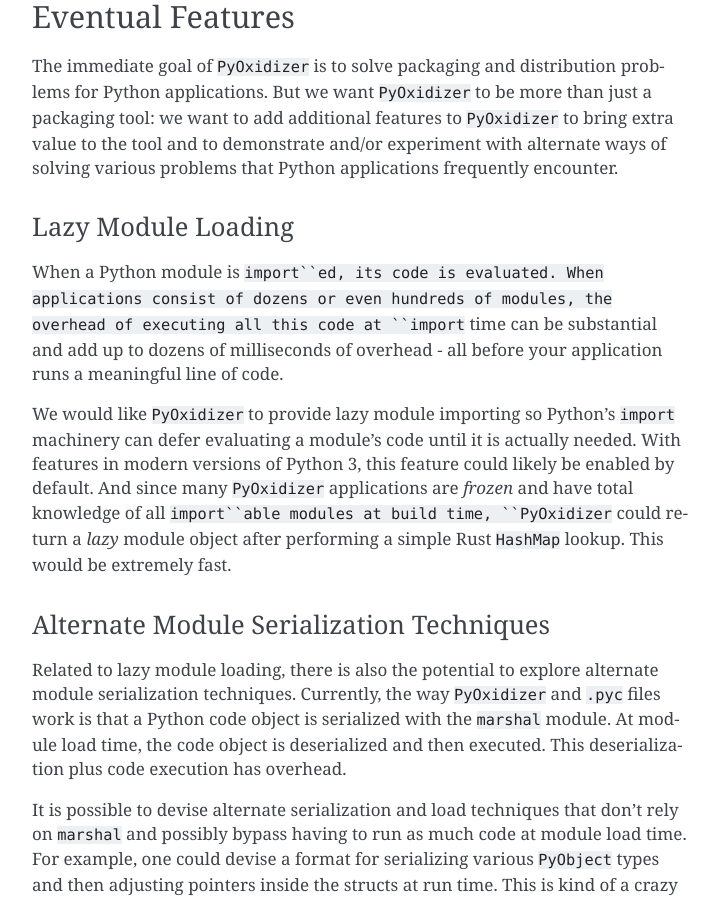
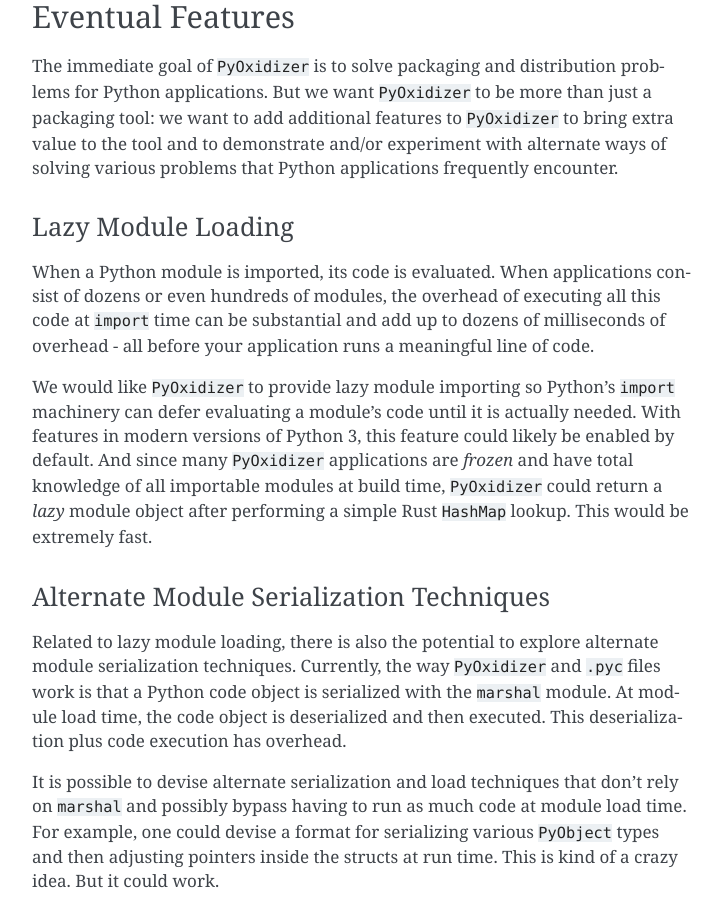
Before and after one commit to indygreg/PyOxidizer, a Sphinx documentation site: the page built from docs/status.rst, in a window 1280 px wide and 900 px high, scrolled down 3881 px. Shown: the whole window, without its empty margins (388-1110 px from the left). Built offline with Sphinx 7.4.7, drawn with Linux system fonts in a browser that asks for light colours; the version number could not be read and is left out.

Commit message:
docs: fix some syntax issues

```diff
--- a/docs/status.rst
+++ b/docs/status.rst
@@ -201,7 +201,7 @@
 Lazy Module Loading
 -------------------
 
-When a Python module is ``import``ed, its code is evaluated. When applications
+When a Python module is imported, its code is evaluated. When applications
 consist of dozens or even hundreds of modules, the overhead of executing all
 this code at ``import`` time can be substantial and add up to dozens of
 milliseconds of overhead - all before your application runs a meaningful line
@@ -211,7 +211,7 @@
 ``import`` machinery can defer evaluating a module's code until it is actually
 needed. With features in modern versions of Python 3, this feature could likely
 be enabled by default. And since many ``PyOxidizer`` applications are
-*frozen* and have total knowledge of all ``import``able modules at build time,
+*frozen* and have total knowledge of all importable modules at build time,
 ``PyOxidizer`` could return a *lazy* module object after performing a simple
 Rust ``HashMap`` lookup. This would be extremely fast.
 
```
